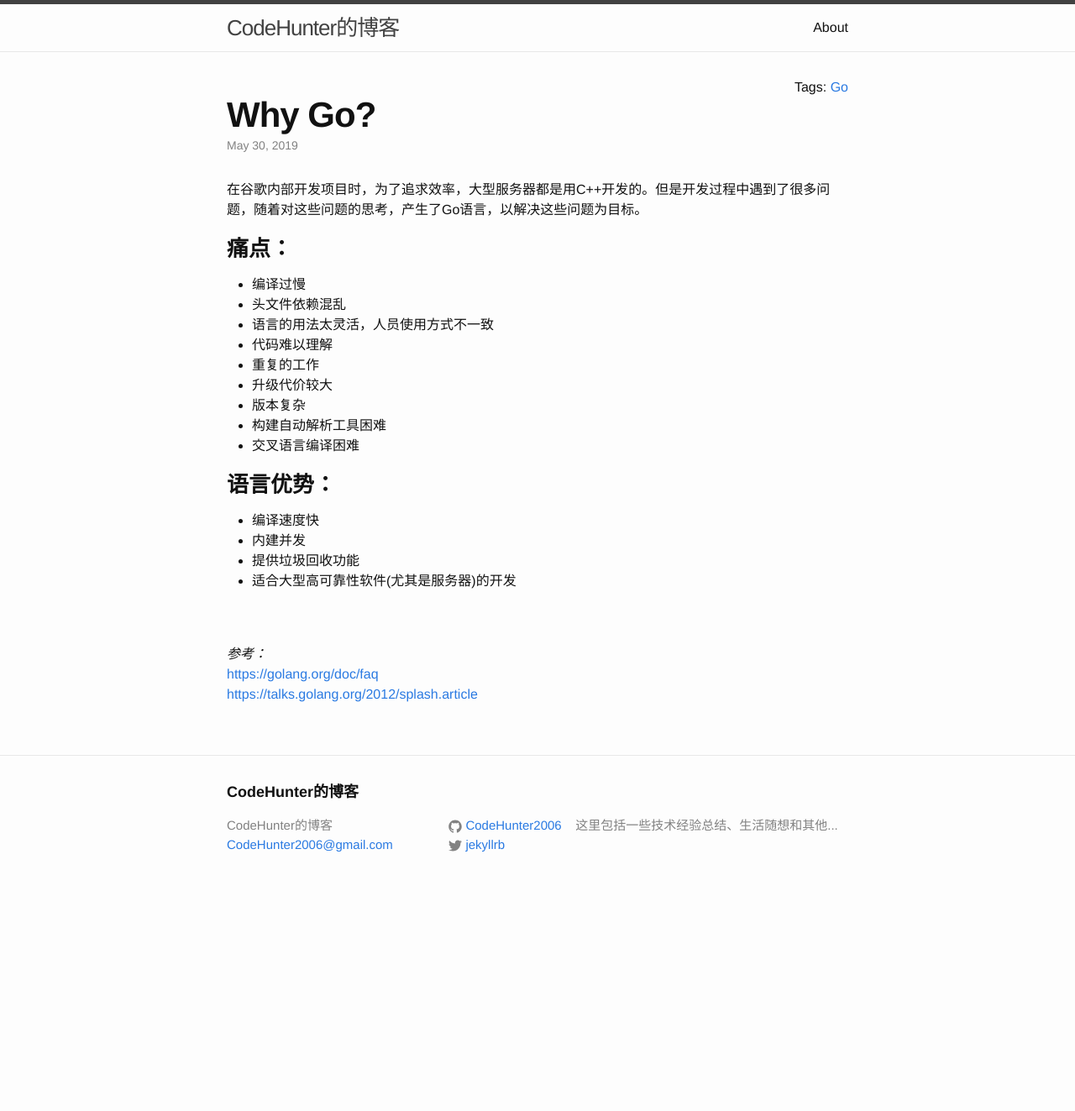
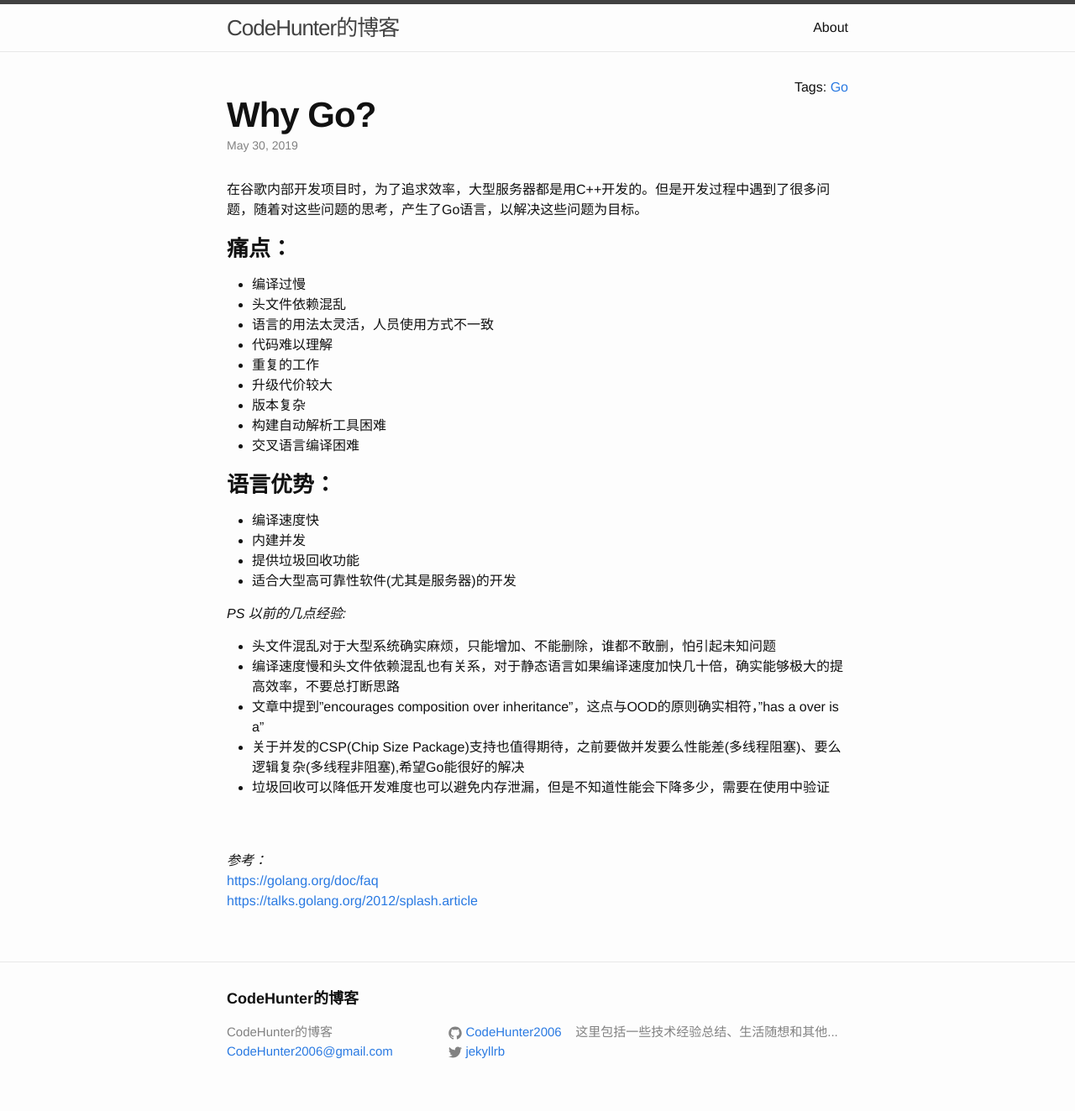
Before and after one commit to CodeHunter2006/CodeHunter2006.github.io, a Jekyll site: the page built from _posts/2019-05-30-Why Go.md, in a window 1280 px wide. Shown: the whole page at 84% size. Built offline with Jekyll 4.4.1, drawn with Linux system fonts in a browser that asks for light colours; before the commit the page ends 1077 px from its top, so only the background shows below that.

Commit message:
增加对Go的点评内容。

```diff
--- a/_posts/2019-05-30-Why Go.md
+++ b/_posts/2019-05-30-Why Go.md
@@ -24,6 +24,13 @@ tags: Go
 * 提供垃圾回收功能
 * 适合大型高可靠性软件(尤其是服务器)的开发
 
+*PS 以前的几点经验:*
+* 头文件混乱对于大型系统确实麻烦，只能增加、不能删除，谁都不敢删，怕引起未知问题
+* 编译速度慢和头文件依赖混乱也有关系，对于静态语言如果编译速度加快几十倍，确实能够极大的提高效率，不要总打断思路
+* 文章中提到"encourages composition over inheritance"，这点与OOD的原则确实相符，"has a over is a"
+* 关于并发的CSP(Chip Size Package)支持也值得期待，之前要做并发要么性能差(多线程阻塞)、要么逻辑复杂(多线程非阻塞),希望Go能很好的解决
+* 垃圾回收可以降低开发难度也可以避免内存泄漏，但是不知道性能会下降多少，需要在使用中验证
+
 <br/>
 <br/>
 *参考：*<br/>
```
